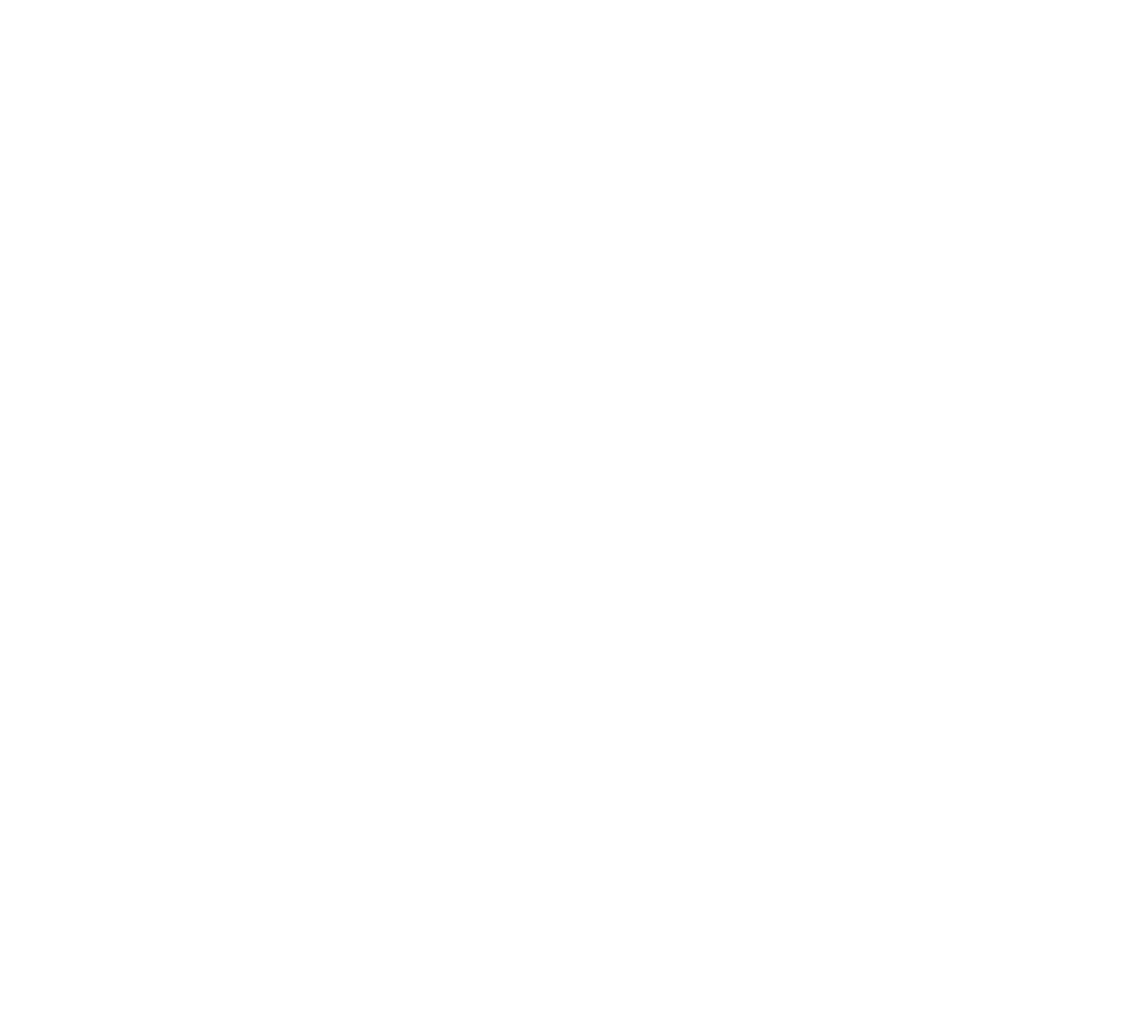
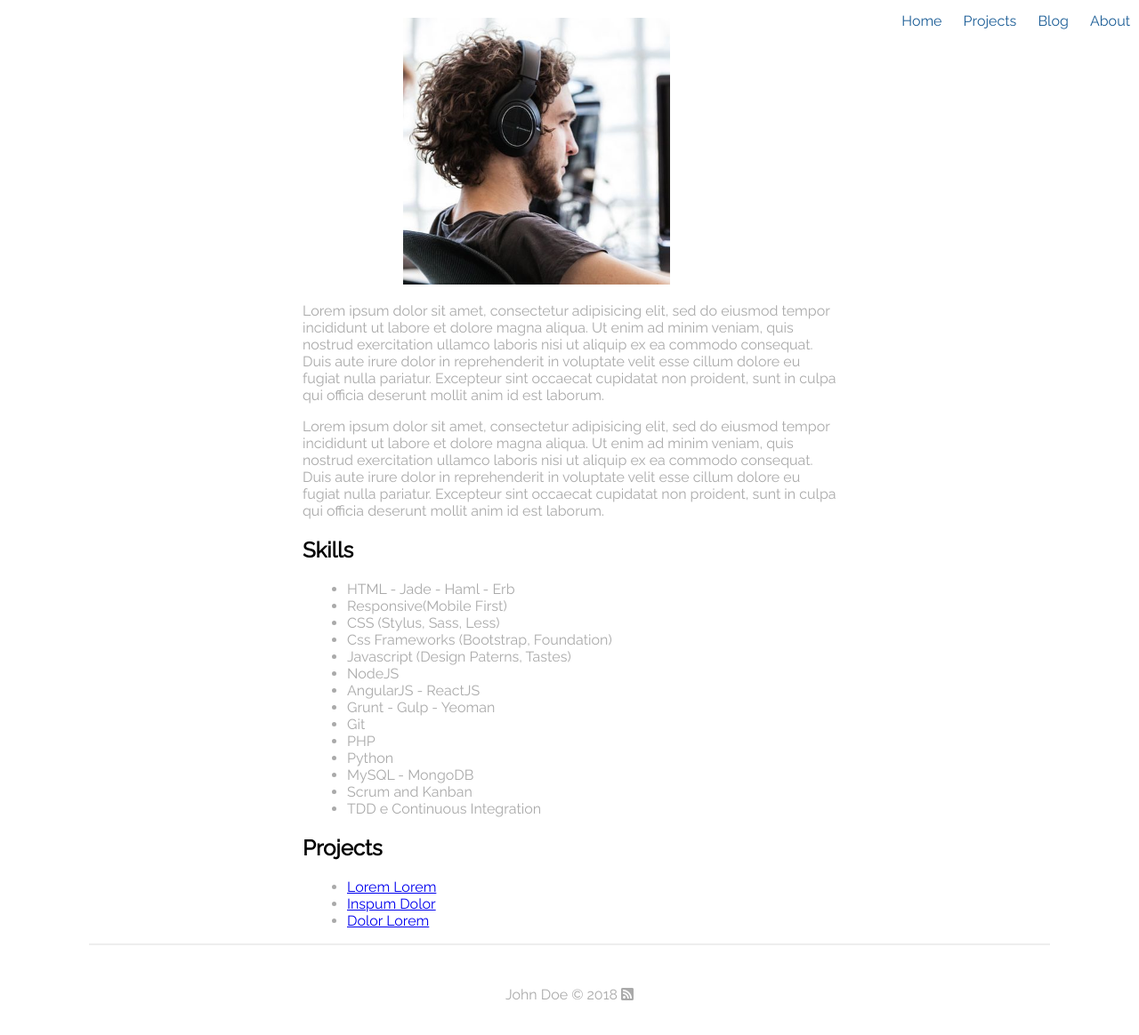
Before and after one commit to dsamelis/praktinis-projektas-nr.1, a plain HTML site: page about.html in a window 1280 px wide. Shown: the whole page at 89% size. Before the commit the page ends 800 px from the top, so only its background shows below. Drawn offline with Linux system fonts and the light colour scheme.

```diff
--- a/about.html
+++ b/about.html
@@ -0,0 +1,65 @@
+<!DOCTYPE html>
+<html lang="en" dir="ltr">
+    <head>
+        <meta charset="utf-8">
+        <title>Web page by Donny</title>
+        <meta name="description" content="Tinklapis">
+        <meta name="author" content="Donatas Samelis">
+        <meta name="responsive" content="width=device-width, initial-scale=1">
+        <link rel="stylesheet" href="style.css">
+        <link href="https://fonts.googleapis.com/css?family=Raleway" rel="stylesheet">
+        <link rel="stylesheet" href="https://use.fontawesome.com/releases/v5.0.13/css/all.css" integrity="sha384-DNOHZ68U8hZfKXOrtjWvjxusGo9WQnrNx2sqG0tfsghAvtVlRW3tvkXWZh58N9jp" crossorigin="anonymous">
+    </head>
+    <body>
+        <div class="about-header">
+            <div class="img-about">
+                <img src="img/profile.jpg" alt="" width="300px">
+            </div>
+            <div class="nav-projects-container">
+                <a class="nav-projects" href="index.html">Home</a>
+                <a class="nav-projects" href="projects.html">Projects</a>
+                <a class="nav-projects" href="blog.html">Blog</a>
+                <a class="nav-projects" href="about.html">About</a>
+            </div>
+        </div>
+        <div class="wrap-about">
+            <article class="about-lorem">
+                <p>Lorem ipsum dolor sit amet, consectetur adipisicing elit, sed do eiusmod tempor incididunt ut labore et dolore magna aliqua. Ut enim ad minim veniam, quis nostrud exercitation ullamco laboris nisi ut aliquip ex ea commodo consequat. Duis aute irure dolor in reprehenderit in voluptate velit esse cillum dolore eu fugiat nulla pariatur. Excepteur sint occaecat cupidatat non proident, sunt in culpa qui officia deserunt mollit anim id est laborum.</p>
+            </article>
+            <article class="about-lorem">
+                <p>Lorem ipsum dolor sit amet, consectetur adipisicing elit, sed do eiusmod tempor incididunt ut labore et dolore magna aliqua. Ut enim ad minim veniam, quis nostrud exercitation ullamco laboris nisi ut aliquip ex ea commodo consequat. Duis aute irure dolor in reprehenderit in voluptate velit esse cillum dolore eu fugiat nulla pariatur. Excepteur sint occaecat cupidatat non proident, sunt in culpa qui officia deserunt mollit anim id est laborum.</p>
+            </article>
+            <div class="">
+                <h2>Skills</h2>
+                <ul class="about-ul">
+                    <li>HTML - Jade - Haml - Erb</li>
+                    <li>Responsive(Mobile First)</li>
+                    <li>CSS (Stylus, Sass, Less)</li>
+                    <li>Css Frameworks (Bootstrap, Foundation)</li>
+                    <li>Javascript (Design Paterns, Tastes)</li>
+                    <li>NodeJS</li>
+                    <li>AngularJS - ReactJS</li>
+                    <li>Grunt - Gulp - Yeoman</li>
+                    <li>Git</li>
+                    <li>PHP</li>
+                    <li>Python</li>
+                    <li>MySQL - MongoDB</li>
+                    <li>Scrum and Kanban</li>
+                    <li>TDD e Continuous Integration</li>
+                </ul>
+            </div>
+            <div class="">
+                <h2>Projects</h2>
+                <ul class="about-ul">
+                    <li><a href="#">Lorem Lorem</a></li>
+                    <li><a href="#">Inspum Dolor</a></li>
+                    <li><a href="#">Dolor Lorem</a></li>
+                </ul>
+            </div>
+        </div>
+        <hr>
+        <footer class="footer-home">
+            <p>John Doe © 2018 <i class="fas fa-rss-square"></i></p>
+        </footer>
+    </body>
+</html>
--- a/style.css
+++ b/style.css
@@ -129,6 +129,7 @@ hr {
      display: flex;
      justify-content: center;
      margin: 30px 0px;
+     color: #aaa;
  }
 
 
@@ -157,3 +158,37 @@ hr {
  .a-blog p:nth-child(2) {
      background-color: lightblue;
  }
+
+ /* ABOUT */
+
+
+
+ .about-header {
+     display: flex;
+     justify-content: flex-end;
+ }
+
+ .img-about {
+     padding-top: 20px;
+ }
+
+ .about-lorem {
+     color: #aaa;
+     /* text-align: center; */
+ }
+
+.wrap-about {
+    max-width: 600px;
+    margin: 0 auto;
+}
+
+.about-ul {
+    padding-left: 50px;
+    color: #aaa;
+}
+
+
+.wrap-aboutt {
+    max-width: 800px;
+    margin: 0 auto;
+}
```
Also changed, not shown: projects.html (+3 -1 lines).
